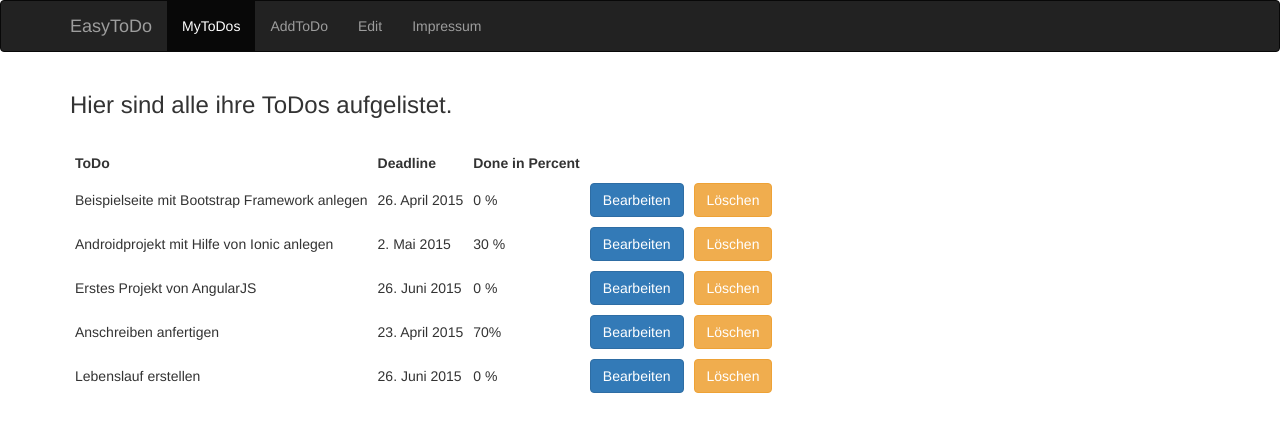
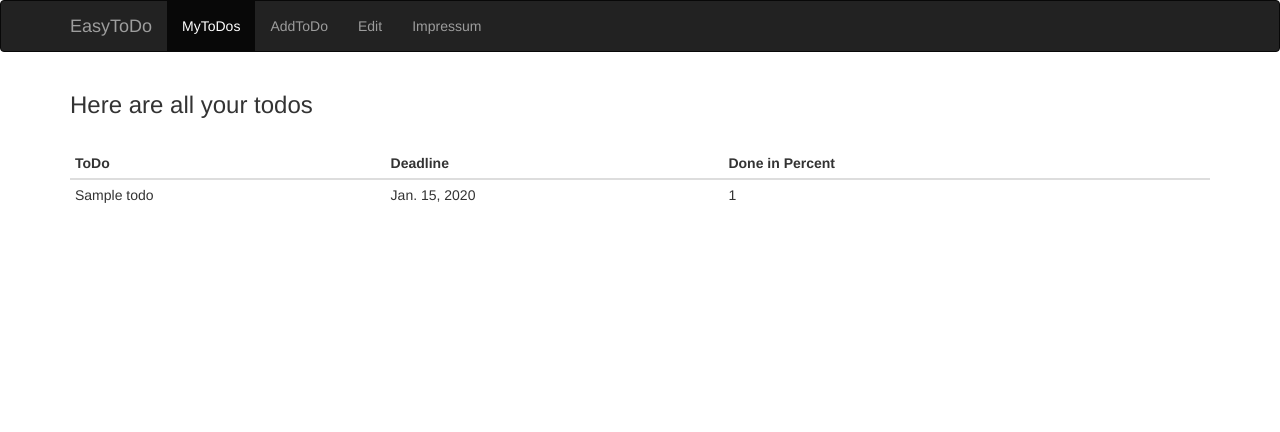
Before and after one commit to dyangcoding/EasyTodo, a Django app: page / in a window 1280 px wide. Shown: the top 432 px of the page. Run offline with Django 3.2, Linux system fonts and the light colour scheme; tables that the repository leaves empty hold one stand-in row (values such as "Sample post"); some libraries are stand-ins or nearby versions.

Commit message:
all ToDos in database and change home.html

```diff
--- a/EasyTodoLib/templates/Home.html
+++ b/EasyTodoLib/templates/Home.html
@@ -30,57 +30,35 @@
 			</div>
 		</nav>
 		<div class="container">
-		<h3>Hier sind alle ihre ToDos aufgelistet. </h3>
+            {% block content %}
+            <h3>Here are all your todos</h3>
             </br>
             <div class="table-responsive">
-
-			<table class="table-condensed ">
+                <table class="table table-condensed table-hover">
+                    <thead>
                     <tr>
                         <th>ToDo</th>
                         <th>Deadline</th>
                         <th>Done in Percent</th>
+                        <th></th>
+                        <th></th>
                     </tr>
+                    </thead>
+                    <tbody>
 
+                    {% for ToDo in object_list %}
                     <tr>
-					<td>Beispielseite mit Bootstrap Framework anlegen</td>
-					<td>26. April 2015</td>
-					<td>0 %</td>
-					<td><a href="edit.html" class="btn btn-primary">Bearbeiten</a></td>
-					<td><a href="" class="btn btn-warning">Löschen</a></td>
+                        <td>{{ToDo.title}}</td>
+                        <td>{{ToDo.deadline}}</td>
+                        <td>{{ToDo.doneInPercent}}</td>
+                        <td></td>
+
                     </tr>
-
-				<tr>
-					<td>Androidprojekt mit Hilfe von Ionic anlegen</td>
-					<td>2. Mai 2015</td>
-					<td>30 %</td>
-					<td><a href="edit.html" class="btn btn-primary">Bearbeiten</a></td>
-					<td><a href="" class="btn btn-warning">Löschen</a></td>
-				</tr>
-
-				<tr>
-					<td>Erstes Projekt von AngularJS </td>
-					<td>26. Juni 2015</td>
-					<td>0 %</td>
-					<td><a href="edit.html" class="btn btn-primary">Bearbeiten</a></td>
-					<td><a href="" class="btn btn-warning">Löschen</a></td>
-				</tr>
-
-				<tr>
-					<td>Anschreiben anfertigen </td>
-					<td>23. April 2015</td>
-					<td>70%</td>
-					<td><a href="edit.html" class="btn btn-primary">Bearbeiten</a></td>
-					<td><a href="" class="btn btn-warning">Löschen</a></td>
-				</tr>
-
-				<tr>
-					<td>Lebenslauf erstellen</td>
-					<td>26. Juni 2015</td>
-					<td>0 %</td>
-					<td><a href="edit.html" class="btn btn-primary">Bearbeiten</a></td>
-					<td><a href="" class="btn btn-warning">Löschen</a></td>
-				</tr>
+                    {% endfor %}
+                    </tbody>
                 </table>
+            </div>
+            {% endblock %}
             </div>
 		</div>
 
```
Lines whose indentation alone changed are shown as unchanged.
